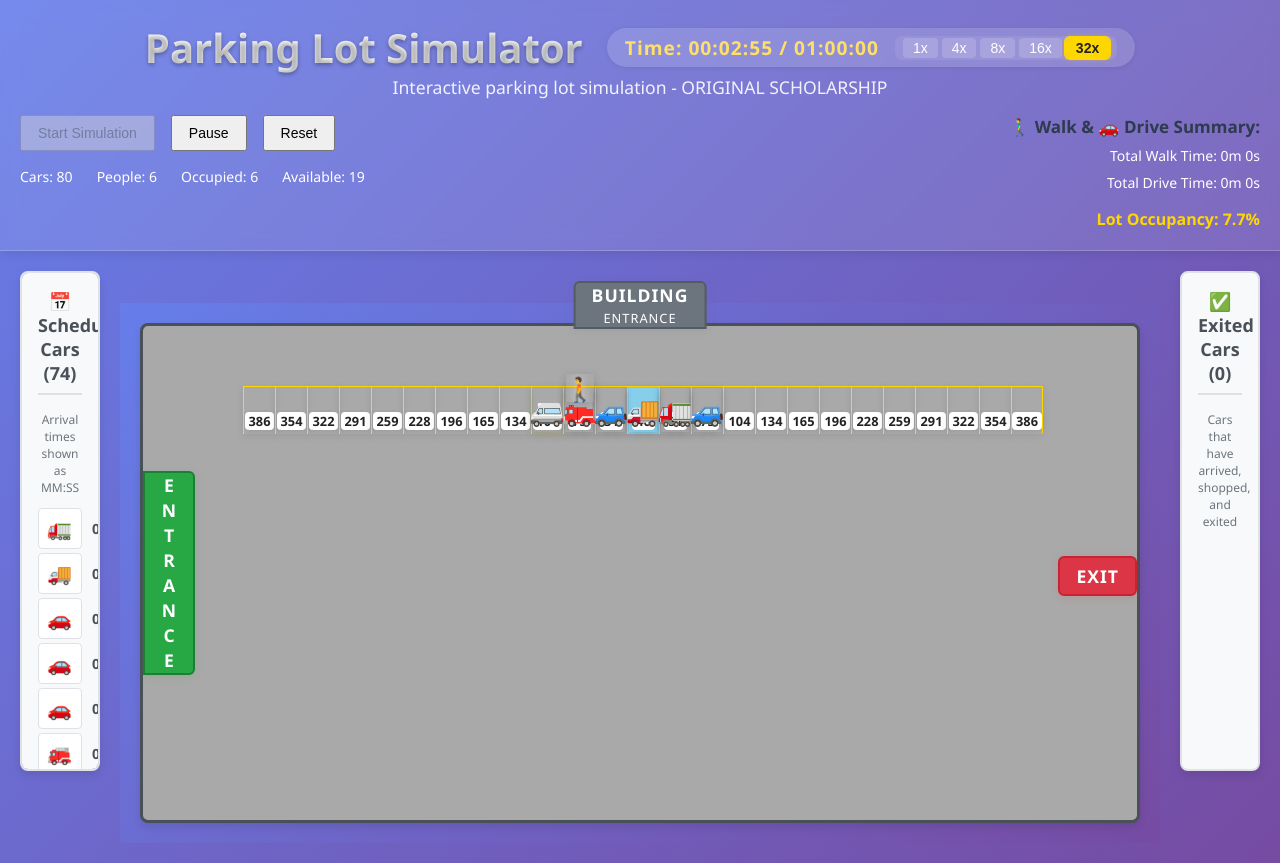
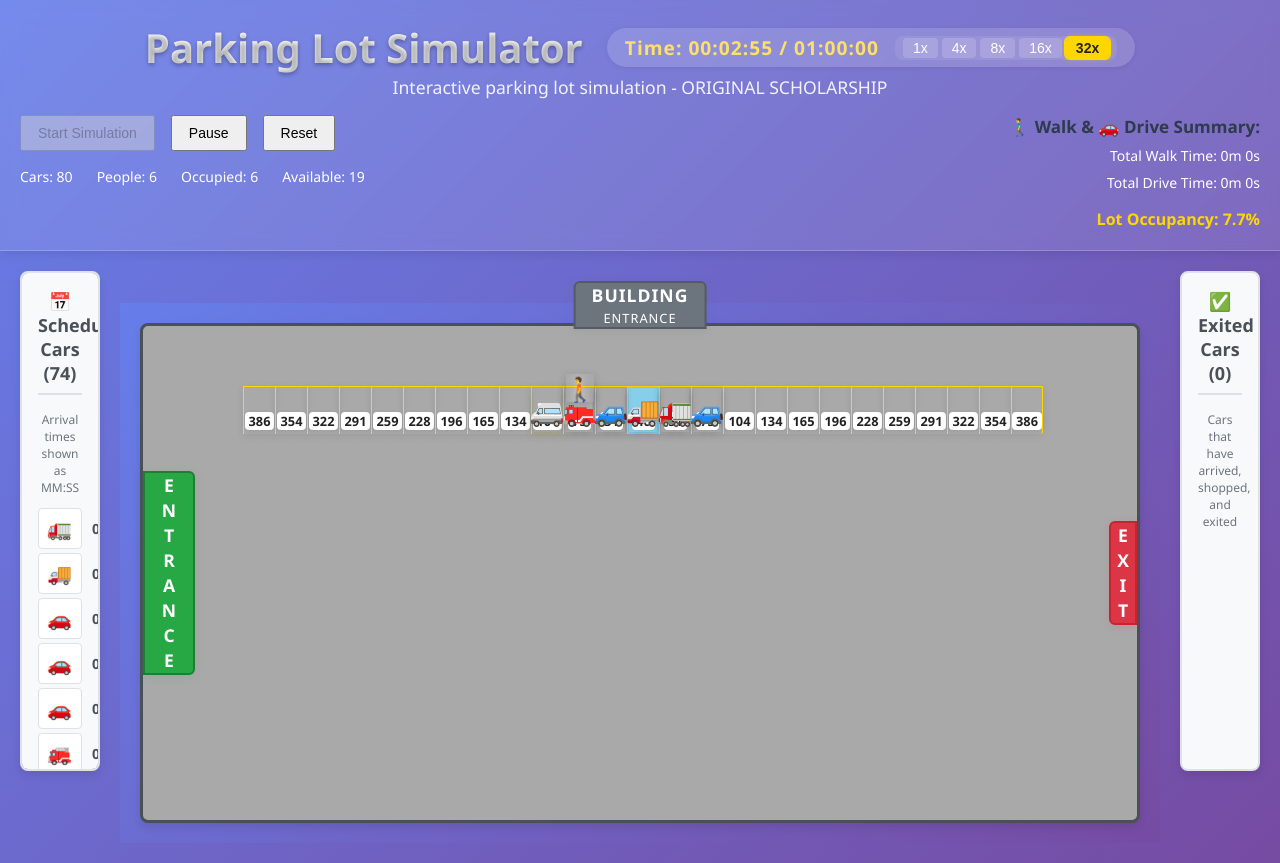
Before and after one commit to josephecombs/parking-lot-simulator, a React (Create React App) app: page / in a window 1280 px wide. Built offline with nearby package versions, Linux system fonts and the light colour scheme.

Commit message:
exit looks right

```diff
--- a/src/components/ParkingLot.js
+++ b/src/components/ParkingLot.js
@@ -95,11 +95,14 @@ const ParkingLot = ({ parkingLot, cars = [], time = 0, onCarHover, onCarLeave })
           style={{
             position: 'absolute',
             right: 0,
-            top: exit.y,
-            height: exit.height,
+            top: '50%',
+            transform: 'translateY(-50%)',
             backgroundColor: '#dc3545',
             border: '2px solid #c82333',
-            borderRadius: '6px',
+            borderTopRightRadius: 0,
+            borderBottomRightRadius: 0,
+            borderTopLeftRadius: '6px',
+            borderBottomLeftRadius: '6px',
             display: 'flex',
             alignItems: 'center',
             justifyContent: 'center',
@@ -107,10 +110,11 @@ const ParkingLot = ({ parkingLot, cars = [], time = 0, onCarHover, onCarLeave })
             fontSize: '1.1rem',
             fontWeight: 'bold',
             letterSpacing: '1px',
-            padding: '0 16px',
             width: 'auto',
             boxShadow: '0 2px 8px rgba(220,53,69,0.15)',
             overflow: 'visible',
+            writingMode: 'vertical-rl',
+            textOrientation: 'upright',
           }}
         >
           EXIT
```
